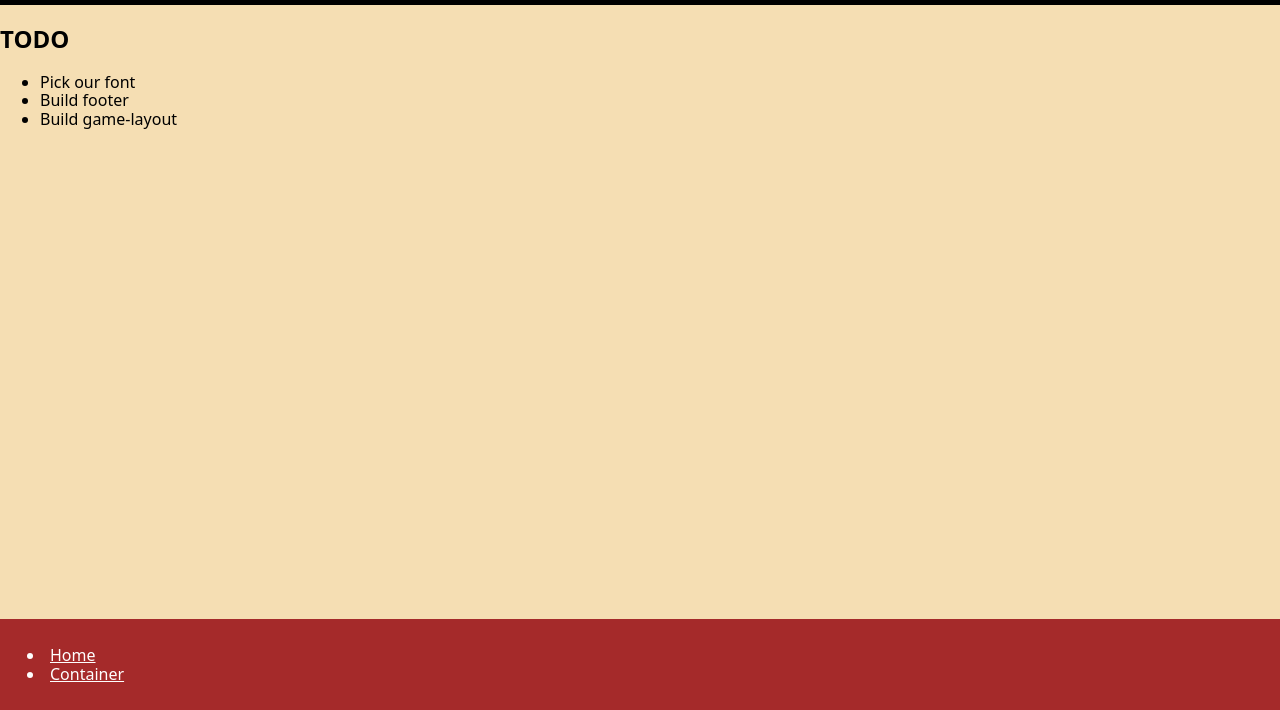
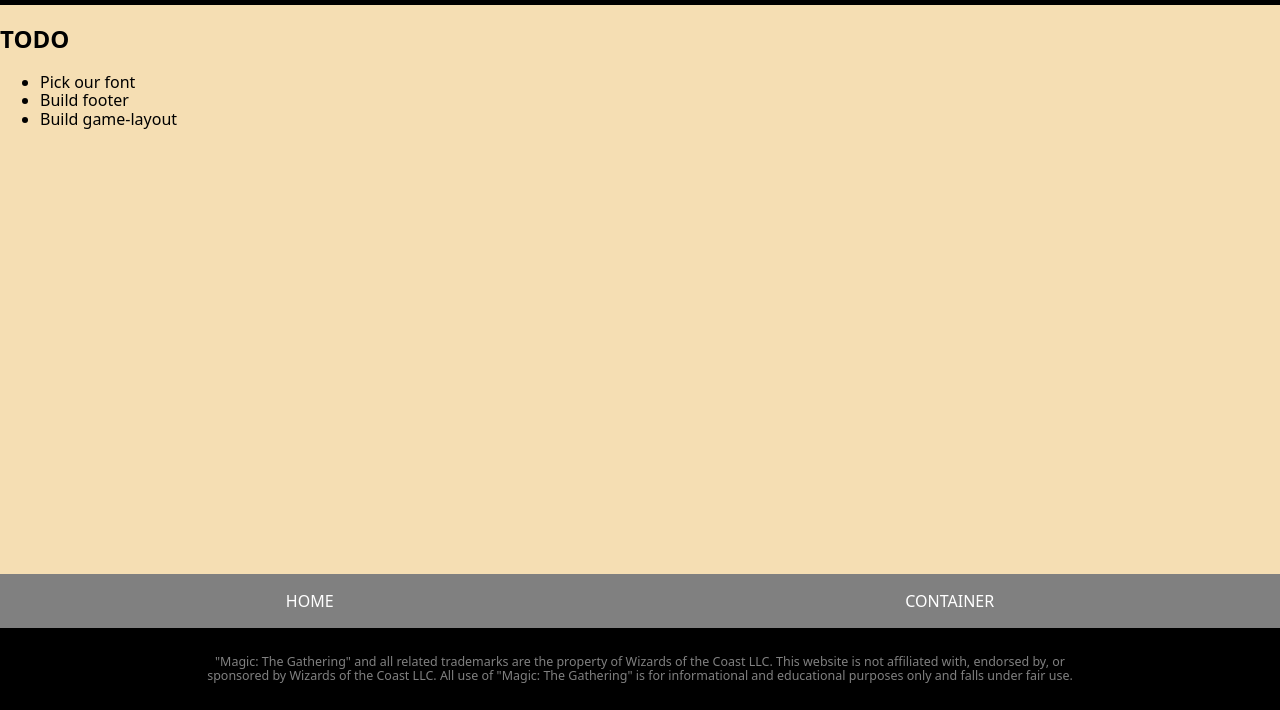
Before and after one commit to Kakj1/Playing-Card, a plain HTML site: page index.html in a window 1280 px wide. Shown: the part 90-800 px from the top of the page. Drawn offline with nearby package versions, Linux system fonts and the light colour scheme.

Commit message:
Updated footer UI

```diff
--- a/assets/css/components/footer.css
+++ b/assets/css/components/footer.css
@@ -1,9 +1,47 @@
 .footer{
-    background-color: brown;
+    background-color: black;
     color: white;
-    padding: var(--space-m);
+    text-align: center;
+
+    & nav{
+        background-color: gray;
+    }
 }
 
-.footer a{
+.footer__nav{
+    background-color: #242424;
+    padding-block: var(--space-s);
+
+    & ul{
+        margin: 0;
+        padding: 0;
+        display: flex;
+        justify-content: space-around;
+    }
+
+    & li{
+        display: inline-block;
+    }
+}
+
+.footer__link{
     color: white;
+    text-decoration: none;
+    text-transform: uppercase;
+    font-weight: 200;
 }
+
+.footer__link:hover{
+    filter:drop-shadow(2px 4px 7px red);
+    color: #ea3601;
+}
+
+.copyright{
+    padding-block: var(--space-xs);
+
+    color: gray;
+    font-size: 78%;
+    max-width: 128ch;
+    margin-inline: auto;
+
+}
--- a/index.html
+++ b/index.html
@@ -27,10 +27,15 @@
 
 
  <footer class="footer">
-    <nav>
-        <li><a href=/index.html>Home</a></li>
-        <li><a href=/container.html>Container</a></li>
+    <nav class="footer__nav">
+    <ul>
+        <li><a class="footer__link" href=/index.html>Home</a></li>
+        <li><a class="footer__link" href=/container.html>Container</a></li>
+        </ul>
     </nav>
+        <p class="copyright">
+            "Magic: The Gathering" and all related trademarks are the property of Wizards of the Coast LLC. This website is not affiliated with, endorsed by, or sponsored by Wizards of the Coast LLC. All use of "Magic: The Gathering" is for informational and educational purposes only and falls under fair use.
+        </p>
  </footer>
 
 </body>
```
Also changed, not shown: container.html (+8 -4 lines).
